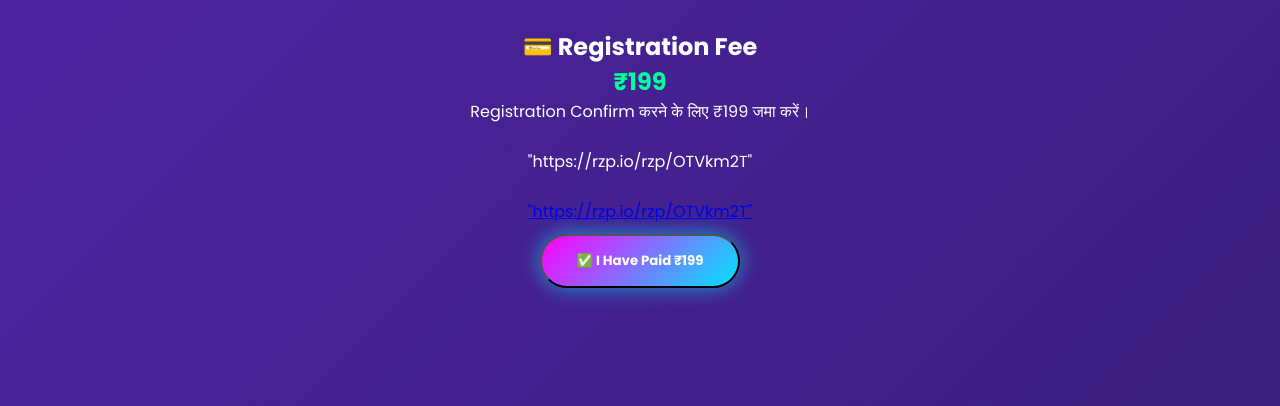
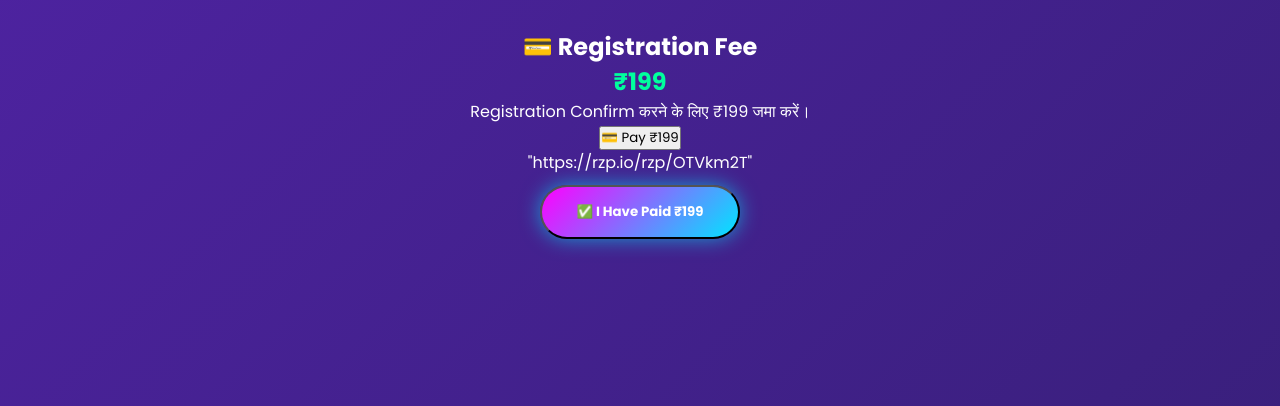
Before and after one commit to paliyaabhay007-ui/cgclasses, a plain HTML site: page index.html in a window 1280 px wide. Shown: the part 4880-5286 px from the top of the page. Drawn offline with Linux system fonts and the light colour scheme.

Commit message:
Update index.html

```diff
--- a/index.html
+++ b/index.html
@@ -863,12 +863,14 @@ style="display:PAYNOW;">
 Registration Confirm करने के लिए ₹199 जमा करें।
 </p>
 
-<br>"https://rzp.io/rzp/OTVkm2T"<br>
-
-<a
-href="https://rzp.io/rzp/OTVkm2T"
-
-💳 Pay ₹199 Registration Fee
+<a href="https://rzp.io/rzp/OTVkm2T"
+   target="_blank"
+   rel="noopener noreferrer"
+   style="text-decoration:none;">
+  <button type="button">
+    💳 Pay ₹199
+  </button>
+</a>
 
 </a>
 
```
